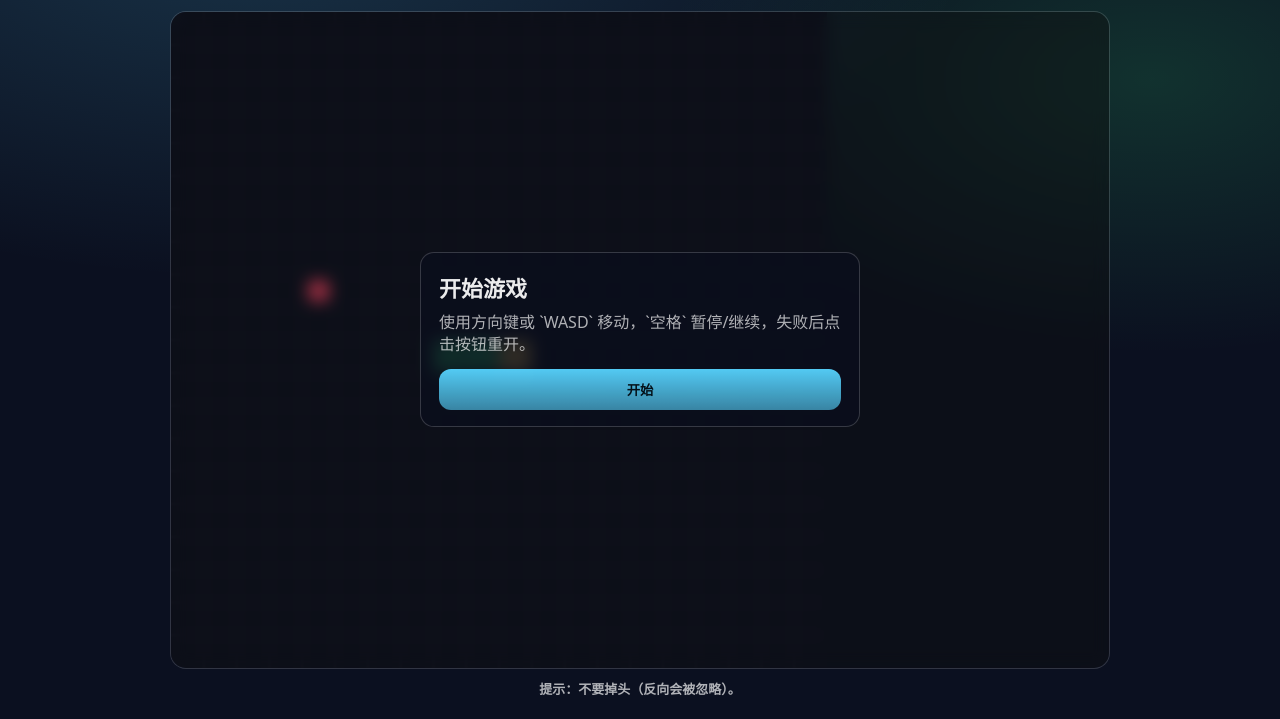
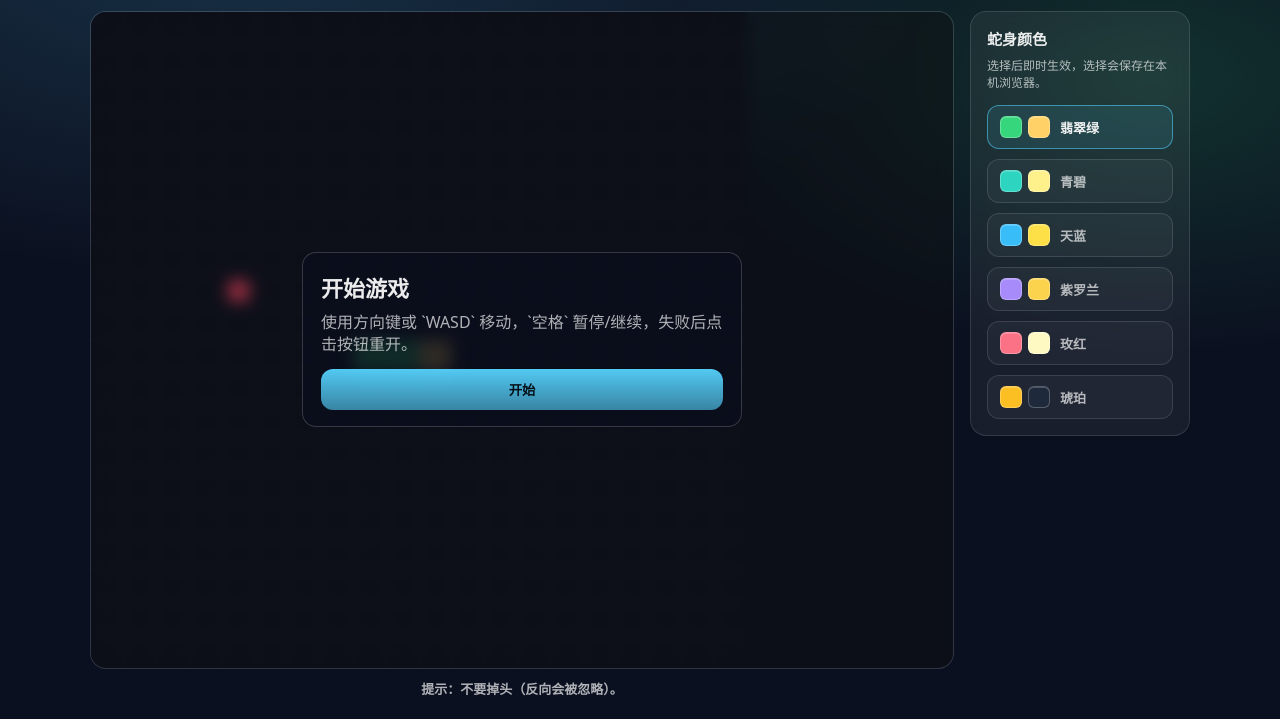
Before and after one commit to Suphilapon/gitlearn-project, a plain HTML site: page index.html in a window 1280 px wide. Shown: the part 81-800 px from the top of the page. Drawn offline with Linux system fonts and the light colour scheme.

Commit message:
用户可以选择蛇头蛇身的颜色

```diff
--- a/index.html
+++ b/index.html
@@ -18,6 +18,8 @@
       </div>
     </header>
 
+    <div class="layout">
+      <div class="mainCol">
         <section class="boardWrap">
           <canvas id="game" width="400" height="400" aria-label="贪吃蛇游戏画布"></canvas>
 
@@ -35,6 +37,17 @@
         <footer class="footer">
           <span>提示：</span> 不要掉头（反向会被忽略）。
         </footer>
+      </div>
+
+      <aside class="sideCol" aria-label="外观设置">
+        <h2 class="sideTitle">蛇身颜色</h2>
+        <p class="sideHint">选择后即时生效，选择会保存在本机浏览器。</p>
+        <fieldset class="skinFieldset">
+          <legend class="visuallyHidden">蛇身配色方案</legend>
+          <div class="skinGrid" id="skinGrid"></div>
+        </fieldset>
+      </aside>
+    </div>
   </main>
 
   <script src="./script.js"></script>
--- a/script.js
+++ b/script.js
@@ -7,6 +7,22 @@
   const overlay = document.getElementById("overlay");
   const overlayTitle = document.getElementById("overlayTitle");
   const btnStart = document.getElementById("btnStart");
+  const skinGrid = document.getElementById("skinGrid");
+
+  const STORAGE_SKIN = "snakeSkinPreset";
+
+  /** 蛇身配色：body 为蛇身，head 为蛇头（醒目对比色） */
+  const SNAKE_PRESETS = [
+    { id: "emerald", label: "翡翠绿", body: "#36d67c", head: "#ffd166" },
+    { id: "cyan", label: "青碧", body: "#2dd4bf", head: "#fef08a" },
+    { id: "sky", label: "天蓝", body: "#38bdf8", head: "#fde047" },
+    { id: "violet", label: "紫罗兰", body: "#a78bfa", head: "#fcd34d" },
+    { id: "rose", label: "玫红", body: "#fb7185", head: "#fef9c3" },
+    { id: "amber", label: "琥珀", body: "#fbbf24", head: "#1e293b" },
+  ];
+
+  let snakeBodyColor = SNAKE_PRESETS[0].body;
+  let snakeHeadColor = SNAKE_PRESETS[0].head;
 
   // ===== 游戏参数 =====
   const gridSize = 20; // 每格 20px，400/20 = 20格
@@ -22,8 +38,6 @@
     panel: "rgba(255,255,255,.04)",
     grid: "rgba(255,255,255,.06)",
     food: "#ff4d6d",
-    snake: "#36d67c",
-    snakeHead: "#ffd166",
     dead: "rgba(255,77,109,.25)",
   };
 
@@ -306,7 +320,7 @@
 
       ctx.save();
       const isHead = i === 0;
-      ctx.fillStyle = isHead ? COLORS.snakeHead : COLORS.snake;
+      ctx.fillStyle = isHead ? snakeHeadColor : snakeBodyColor;
       // 方形蛇身：占满整个格子，并用高光/阴影增强立体感
       ctx.fillRect(px, py, gridSize, gridSize);
       ctx.fillStyle = "rgba(255,255,255,.14)";
@@ -337,6 +351,71 @@
     }
   }
 
+  function applySkinPreset(id) {
+    const preset = SNAKE_PRESETS.find((p) => p.id === id) || SNAKE_PRESETS[0];
+    snakeBodyColor = preset.body;
+    snakeHeadColor = preset.head;
+    try {
+      localStorage.setItem(STORAGE_SKIN, preset.id);
+    } catch (_) {
+      /* ignore */
+    }
+  }
+
+  function readSavedSkinId() {
+    try {
+      return localStorage.getItem(STORAGE_SKIN);
+    } catch (_) {
+      return null;
+    }
+  }
+
+  function shouldRenderDeadTint() {
+    return overlayTitle.textContent === "游戏结束";
+  }
+
+  function buildSkinPicker() {
+    const saved = readSavedSkinId();
+    const initialId = SNAKE_PRESETS.some((p) => p.id === saved) ? saved : SNAKE_PRESETS[0].id;
+    applySkinPreset(initialId);
+
+    if (!skinGrid) return;
+
+    skinGrid.innerHTML = "";
+    SNAKE_PRESETS.forEach((p) => {
+      const label = document.createElement("label");
+      label.className = "skinOption";
+      const input = document.createElement("input");
+      input.type = "radio";
+      input.name = "snakeSkin";
+      input.value = p.id;
+      if (p.id === initialId) input.checked = true;
+
+      const sw = document.createElement("span");
+      sw.className = "skinSwatches";
+      const b = document.createElement("span");
+      b.className = "skinSwatch";
+      b.style.background = p.body;
+      const h = document.createElement("span");
+      h.className = "skinSwatch";
+      h.style.background = p.head;
+      sw.append(b, h);
+
+      const text = document.createElement("span");
+      text.className = "skinLabel";
+      text.textContent = p.label;
+
+      label.append(input, sw, text);
+      skinGrid.appendChild(label);
+
+      input.addEventListener("change", () => {
+        if (!input.checked) return;
+        applySkinPreset(p.id);
+        render(shouldRenderDeadTint());
+      });
+    });
+  }
+
   // ===== 事件 =====
   document.addEventListener("keydown", handleKeyDown, { passive: false });
 
@@ -360,6 +439,7 @@
   });
 
   // ===== 初始化 =====
+  buildSkinPicker();
   resetGame();
   render(false);
 })();
--- a/style.css
+++ b/style.css
@@ -26,7 +26,130 @@ body{
 }
 
 .app{
-  width: min(940px, 96vw);
+  width: min(1100px, 96vw);
+}
+
+.layout{
+  margin-top: 14px;
+  display: flex;
+  flex-wrap: wrap;
+  align-items: flex-start;
+  gap: 16px;
+}
+
+.mainCol{
+  flex: 1 1 320px;
+  min-width: 0;
+}
+
+.sideCol{
+  flex: 0 0 220px;
+  padding: 16px;
+  border-radius: 16px;
+  border: 1px solid var(--panelBorder);
+  background: var(--panel);
+  backdrop-filter: blur(8px);
+}
+
+.sideTitle{
+  margin: 0 0 8px;
+  font-size: 15px;
+  font-weight: 800;
+}
+
+.sideHint{
+  margin: 0 0 14px;
+  font-size: 12px;
+  line-height: 1.45;
+  color: var(--muted);
+}
+
+.skinFieldset{
+  margin: 0;
+  padding: 0;
+  border: 0;
+}
+
+.visuallyHidden{
+  position: absolute;
+  width: 1px;
+  height: 1px;
+  padding: 0;
+  margin: -1px;
+  overflow: hidden;
+  clip: rect(0, 0, 0, 0);
+  white-space: nowrap;
+  border: 0;
+}
+
+.skinGrid{
+  display: flex;
+  flex-direction: column;
+  gap: 10px;
+}
+
+.skinOption{
+  display: flex;
+  align-items: center;
+  gap: 10px;
+  padding: 10px 12px;
+  border-radius: 12px;
+  border: 1px solid var(--panelBorder);
+  background: rgba(255,255,255,.04);
+  cursor: pointer;
+  transition: border-color .15s ease, background .15s ease;
+}
+
+.skinOption:hover{
+  border-color: rgba(255,255,255,.22);
+  background: rgba(255,255,255,.07);
+}
+
+.skinOption:has(input:focus-visible){
+  outline: 2px solid var(--accent);
+  outline-offset: 2px;
+}
+
+.skinOption input{
+  position: absolute;
+  opacity: 0;
+  width: 0;
+  height: 0;
+}
+
+.skinOption:has(input:checked){
+  border-color: rgba(87,212,255,.55);
+  background: rgba(87,212,255,.10);
+}
+
+.skinSwatches{
+  display: flex;
+  gap: 6px;
+  flex-shrink: 0;
+}
+
+.skinSwatch{
+  width: 22px;
+  height: 22px;
+  border-radius: 6px;
+  border: 1px solid rgba(255,255,255,.25);
+  box-shadow: inset 0 1px 0 rgba(255,255,255,.2);
+}
+
+.skinLabel{
+  font-size: 13px;
+  font-weight: 700;
+  color: var(--muted);
+}
+
+.skinOption:has(input:checked) .skinLabel{
+  color: var(--text);
+}
+
+@media (max-width: 720px){
+  .sideCol{
+    flex: 1 1 100%;
+  }
 }
 
 .topbar{
@@ -60,7 +183,7 @@ body{
 }
 
 .boardWrap{
-  margin-top: 14px;
+  margin-top: 0;
   position: relative;
   border-radius: 16px;
   overflow: hidden;
@@ -70,9 +193,16 @@ body{
 
 canvas{
   display: block;
-  width: min(82vh, 92vw);
+  width: 100%;
+  max-width: min(82vh, calc(96vw - 260px));
   height: auto;
   aspect-ratio: 1 / 1;
+}
+
+@media (max-width: 720px){
+  canvas{
+    max-width: min(82vh, 92vw);
+  }
 }
 
 .overlay{
```
Lines whose indentation alone changed are shown as unchanged.
